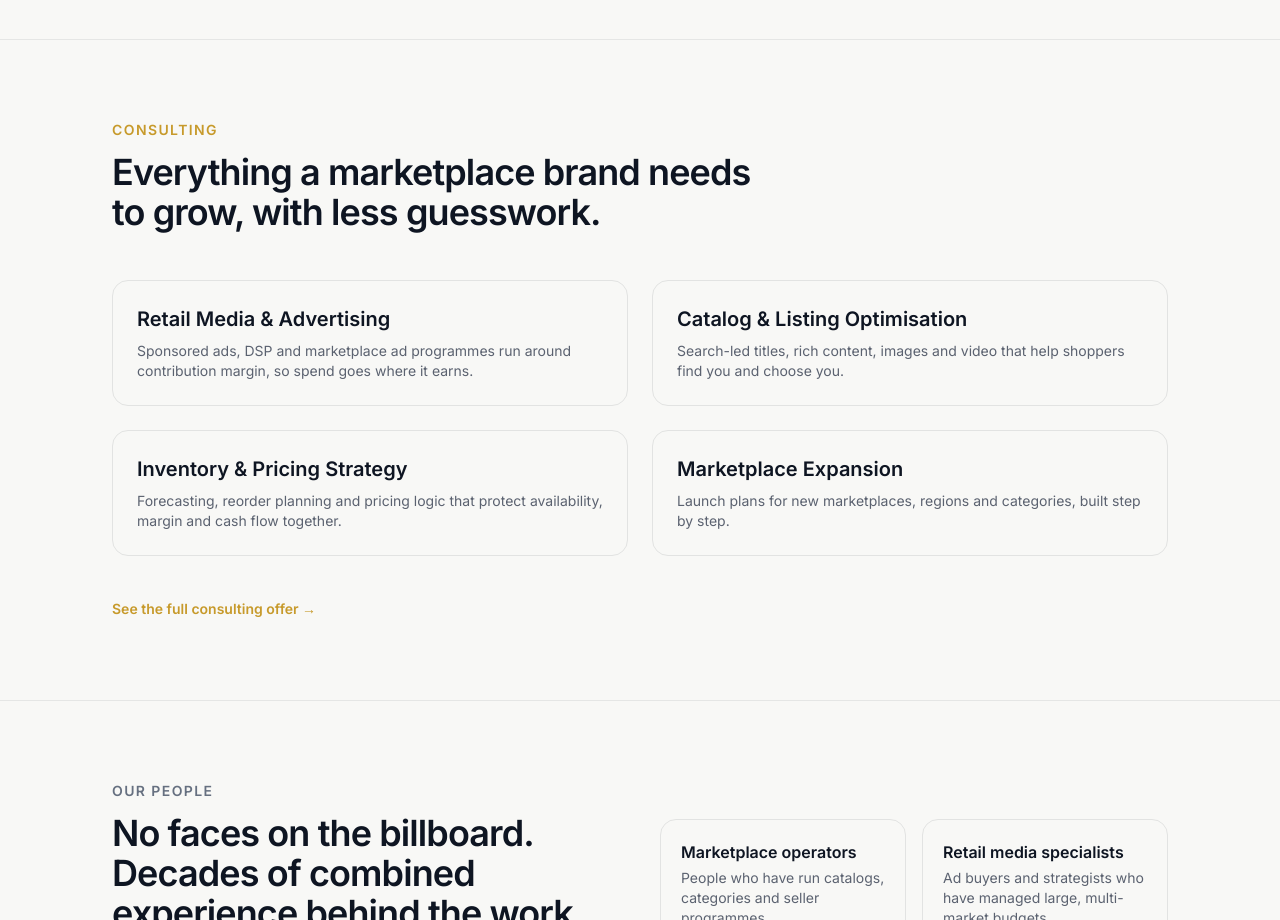
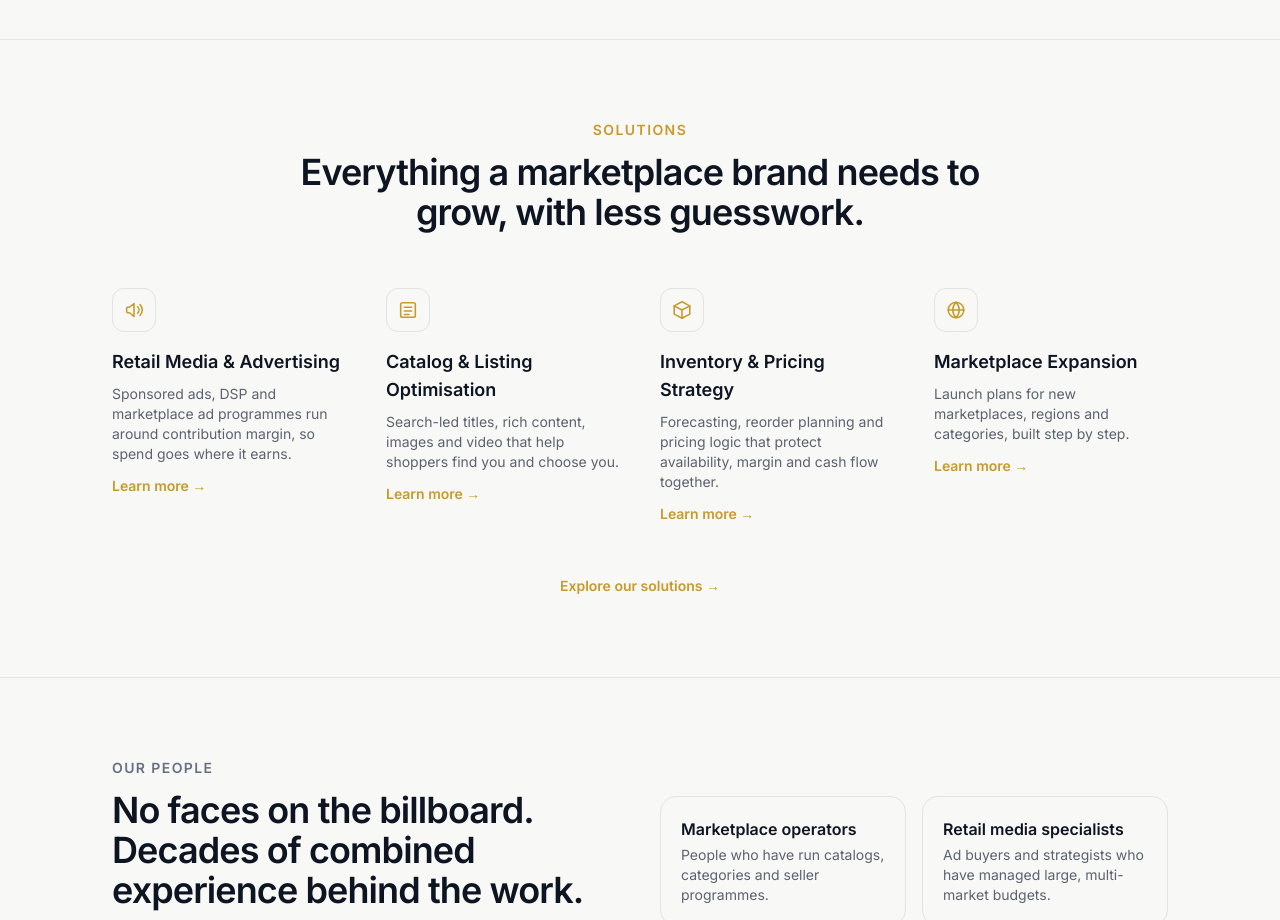
Before and after one commit to ranjandsgpt/pourik, a Next.js app: page / in a window 1280 px wide. Shown: the part 1142-2062 px from the top of the page. Built offline with nearby package versions, Linux system fonts and the light colour scheme.

Commit message:
Solutions: home page, sitemap, 404

```diff
--- a/app/not-found.tsx
+++ b/app/not-found.tsx
@@ -19,7 +19,7 @@ export default function NotFound() {
       </p>
       <div className="mt-8 flex flex-wrap justify-center gap-4">
         <PrimaryButton href="/">Go to the home page</PrimaryButton>
-        <GhostButton href="/services">See our services</GhostButton>
+        <GhostButton href="/solutions">See our solutions</GhostButton>
         <GhostButton href="/contact">Contact us</GhostButton>
       </div>
     </div>
--- a/app/page.tsx
+++ b/app/page.tsx
@@ -11,29 +11,12 @@ import {
   UpcomingCard,
 } from "@/components/Blocks";
 import NewsletterForm from "@/components/NewsletterForm";
+import { SolutionRow } from "@/components/Solutions";
 
 export const metadata: Metadata = {
   alternates: { canonical: "/" },
 };
 
-const services = [
-  {
-    title: "Retail Media & Advertising",
-    copy: "Sponsored ads, DSP and marketplace ad programmes run around contribution margin, so spend goes where it earns.",
-  },
-  {
-    title: "Catalog & Listing Optimisation",
-    copy: "Search-led titles, rich content, images and video that help shoppers find you and choose you.",
-  },
-  {
-    title: "Inventory & Pricing Strategy",
-    copy: "Forecasting, reorder planning and pricing logic that protect availability, margin and cash flow together.",
-  },
-  {
-    title: "Marketplace Expansion",
-    copy: "Launch plans for new marketplaces, regions and categories, built step by step.",
-  },
-];
 
 export default function Home() {
   return (
@@ -92,28 +75,20 @@ export default function Home() {
       <StatsStrip />
       <MarketplaceStrip />
 
-      {/* Services */}
+      {/* Solutions */}
       <section className="container-px mx-auto max-w-6xl py-20">
-        <div className="max-w-2xl">
-          <Eyebrow>Consulting</Eyebrow>
+        <div className="mx-auto max-w-3xl text-center">
+          <Eyebrow>Solutions</Eyebrow>
           <h2 className="mt-3 font-display text-3xl font-semibold tracking-tight md:text-4xl">
             Everything a marketplace brand needs to grow, with less guesswork.
           </h2>
         </div>
-        <div className="mt-12 grid gap-6 sm:grid-cols-2">
-          {services.map((s) => (
-            <div
-              key={s.title}
-              className="rounded-2xl border border-line p-6 transition-colors hover:border-brand"
-            >
-              <h3 className="font-display text-xl font-semibold">{s.title}</h3>
-              <p className="mt-2 text-sm text-muted">{s.copy}</p>
-            </div>
-          ))}
+        <div className="mt-14">
+          <SolutionRow />
         </div>
-        <div className="mt-10">
-          <Link href="/services" className="text-sm font-semibold text-brand hover:text-brand-dark">
-            See the full consulting offer →
+        <div className="mt-12 text-center">
+          <Link href="/solutions" className="text-sm font-semibold text-brand hover:text-brand-dark">
+            Explore our solutions →
           </Link>
         </div>
       </section>
--- a/app/sitemap.ts
+++ b/app/sitemap.ts
@@ -2,7 +2,7 @@ import type { MetadataRoute } from "next";
 
 const paths = [
   "",
-  "/services",
+  "/solutions",
   "/people",
   "/brands",
   "/about",
```
